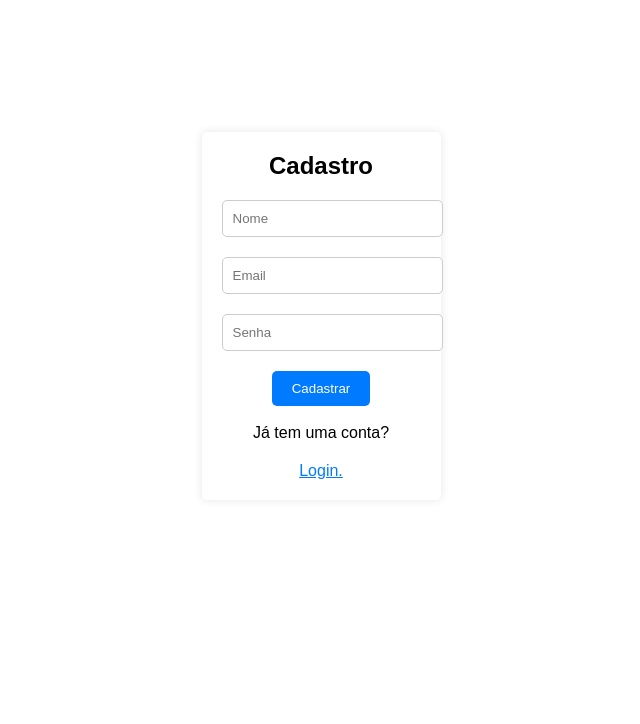
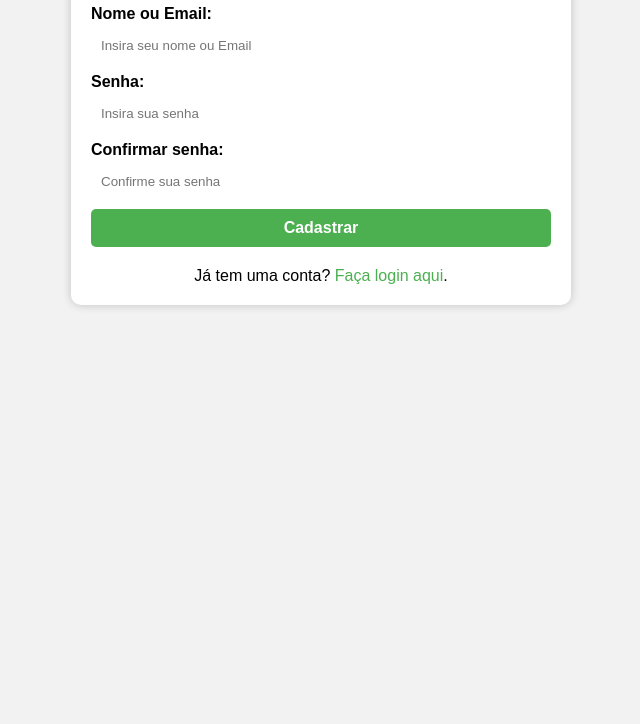
Before and after one commit to jessicaMarqui1/app-celular-tempo-de-uso-, a website: page www/cadastro.html in a window 1280 px wide. Shown: the part 92-816 px from the top of the page, without its empty margins (319-959 px from the left). Drawn offline with Linux system fonts and the light colour scheme.

Commit message:
atualização, falta fazer vibrar e fazer a pag sobre, passo e equipe

```diff
--- a/www/cadastro.html
+++ b/www/cadastro.html
@@ -1,27 +1,29 @@
 <!DOCTYPE html>
-<html lang="en">
+<html lang="pt-br">
 
 <head>
   <meta charset="UTF-8">
-  <title>CT Dev</title>
-  <link rel="stylesheet" href="stylecadastro.css">
+  <title>Cadastro</title>
+  <link rel="stylesheet" href="css/stylecadastro.css">
 </head>
 
 <body>
+  <div class="container">
+    <h1>Cadastro</h1>
+    <form action="#" method="POST">
+      <label for="nome-email"><b>Nome ou Email:</b></label>
+      <input type="text" id="nome-email" name="nome-email" placeholder="Insira seu nome ou Email" required>
 
-<div class="login-container">
-    <form class="login-form">
-      <h2>Cadastro</h2>
-      <input type="text" placeholder="Nome" required>
-      <input type="email" placeholder="Email" required>
-      <input type="password" placeholder="Senha" required>
-      <a href= "./app.html"> <button type="submit">Cadastrar</button></a>
-      <br>
-      Já tem uma conta?<a href="./index.html">Login.</a>
+      <label for="senha"><b>Senha:</b></label>
+      <input type="password" id="senha" name="senha" placeholder="Insira sua senha" required>
+
+      <label for="confirmar-senha"><b>Confirmar senha:</b></label>
+      <input type="password" id="confirmar-senha" name="confirmar-senha" placeholder="Confirme sua senha" required>
+
+      <button type="submit">Cadastrar</button>
     </form>
-</div>
-        </form>
-
+    <p>Já tem uma conta? <a href="./index.html">Faça login aqui</a>.</p>
+  </div>
 </body>
 
 </html>
--- a/www/css/style.css
+++ b/www/css/style.css
@@ -1,3 +1,9 @@
+/* Estilos gerais */
+* {
+  margin: 0;
+  padding: 0;
+  box-sizing: border-box;
+}
 
 body {
   font-family: Arial, sans-serif;
@@ -50,3 +56,59 @@
   font-weight: bold;
   color: #007bff;
 }
+
+/* Estilos do header */
+header {
+  background-color: #007bff;
+  color: #fff;
+  padding: 10px;
+  display: flex;
+  justify-content: space-between;
+  align-items: center;
+  position: fixed;
+  top: 0;
+  left: 0;
+  width: 100%;
+  z-index: 1;
+}
+
+nav {
+  display: flex;
+  align-items: center;
+}
+
+h2 {
+  font-size: 24px;
+  font-weight: bold;
+  margin-right: 20px;
+}
+
+button {
+  background-color: transparent;
+  border: none;
+  color: #fff;
+  cursor: pointer;
+  font-size: 16px;
+  display: none;
+}
+ul {
+  list-style-type: none; /* Removes the default bullet points */
+  margin: 0;
+  padding: 0;
+  background-color: #333; /* Sets the background color of the menu */
+}
+
+li {
+  display: inline-block; /* Displays the list items in a horizontal line */
+}
+
+a {
+  display: block;
+  padding: 10px;
+  color: #fff; /* Sets the color of the text in the menu */
+  text-decoration: none; /* Removes the underline from the links */
+}
+
+a:hover {
+  background-color: #555; /* Sets the background color of the link when hovered over */
+}
--- /dev/null
+++ b/www/css/stylecadastro.css
@@ -0,0 +1,65 @@
+* {
+  box-sizing: border-box;
+  margin: 0;
+  padding: 0;
+}
+
+body {
+  font-family: Arial, sans-serif;
+  background-color: #f2f2f2;
+}
+
+.container {
+  max-width: 500px;
+  margin: 20px auto;
+  background-color: #fff;
+  padding: 20px;
+  border-radius: 10px;
+  box-shadow: 0 0 10px rgba(0, 0, 0, 0.2);
+}
+
+h1 {
+  text-align: center;
+  margin-bottom: 20px;
+}
+
+form label {
+  display: block;
+  margin-bottom: 5px;
+}
+
+form input,
+form button {
+  display: block;
+  width: 100%;
+  padding: 10px;
+  margin-bottom: 10px;
+  border-radius: 5px;
+  border: none;
+}
+
+form button {
+  background-color: #4CAF50;
+  color: #fff;
+  font-size: 16px;
+  font-weight: bold;
+  cursor: pointer;
+}
+
+form button:hover {
+  background-color: #3e8e41;
+}
+
+p {
+  text-align: center;
+  margin-top: 20px;
+}
+
+a {
+  color: #4CAF50;
+  text-decoration: none;
+}
+
+a:hover {
+  text-decoration: underline;
+}
--- a/www/css/stylelogin.css
+++ b/www/css/stylelogin.css
@@ -1,3 +1,14 @@
+/* Estilos globais */
+* {
+  margin: 0;
+  padding: 0;
+  box-sizing: border-box;
+}
+
+body {
+  font-family: Arial, sans-serif;
+}
+
 img {
   position: fixed;
   top: 0;
@@ -7,8 +18,9 @@ img {
   z-index: -2;
 }
 
+/* Estilos do formulário de login */
 form {
-  background-color: rgb(241, 255, 253);
+  background-color: rgb(255, 255, 255);
   width: center;
   margin: 200px auto 0;
   padding: 20px;
@@ -20,30 +32,84 @@ form {
   align-items: center;
 }
 
+h2 {
+  text-align: center;
+  margin: 20px 0;
+}
 
-input[type=text], input[type=password] {
-  width: 250px;
-  padding: 12px 20px;
-  margin: 8px ;
-  display: inline-block;
+.wrapper {
+  display: flex;
+  justify-content: center;
+  align-items: center;
+  height: 100vh;
+}
+
+.container {
+  background-color: #fff;
+  padding: 20px;
+  border-radius: 5px;
+  box-shadow: 0 0 10px rgba(0, 0, 0, 0.3);
+}
+
+label {
+  display: block;
+  font-weight: bold;
+  margin-bottom: 10px;
+}
+
+input[type="text"],
+input[type="email"],
+input[type="password"] {
+  width: 100%;
+  padding: 10px;
   border: 1px solid #ccc;
-  box-sizing: border-box;
+  border-radius: 5px;
+  margin-bottom: 20px;
+  font-size: 16px;
 }
 
 button {
-  background-color: #4CAF50;
-  color: rgb(255, 255, 255);
-  padding: 12px 20px;
-  margin: 8px 0;
+  background-color: #007bff;
+  color: #fff;
   border: none;
+  border-radius: 5px;
+  padding: 10px 20px;
+  font-size: 16px;
   cursor: pointer;
-  width: 100%;
+}
+
+button a {
+  color: #fff;
+  text-decoration: none;
 }
 
 button:hover {
-  opacity: 0.8;
+  background-color: #0069d9;
 }
 
-.container {
-  padding: 16px;
+a {
+  color: #007bff;
+  text-decoration: none;
 }
+
+a:hover {
+  text-decoration: underline;
+}
+
+/* Estilos para dispositivos móveis */
+@media screen and (max-width: 768px) {
+  .container {
+    padding: 10px;
+  }
+
+  input[type="text"],
+  input[type="email"],
+  input[type="password"] {
+    font-size: 14px;
+  }
+
+  button {
+    font-size: 14px;
+    padding: 8px 16px;
+  }
+}
--- a/www/stylecadastro.css
+++ /dev/null
@@ -1,56 +0,0 @@
-/* Define a fonte e o tamanho do corpo da página */
-body {
-  font-family: Arial, sans-serif;
-  font-size: 16px;
-}
-
-/* Centraliza o container do formulário na tela */
-.login-container {
-  display: flex;
-  justify-content: center;
-  align-items: center;
-  height: 100vh; /* Define a altura do container para ocupar toda a altura da tela */
-}
-
-/* Estilo para o formulário de login */
-.login-form {
-  background-color: #fff;
-  padding: 20px;
-  border-radius: 5px;
-  box-shadow: 0 0 10px rgba(0, 0, 0, 0.1);
-  text-align: center;
-}
-
-/* Estilos para o cabeçalho */
-.login-form h2 {
-  margin-top: 0;
-  margin-bottom: 20px;
-}
-
-/* Estilos para os campos de entrada */
-.login-form input {
-  display: block;
-  width: 100%;
-  padding: 10px;
-  margin-bottom: 20px;
-  border-radius: 5px;
-  border: 1px solid #ccc;
-}
-
-/* Estilos para o botão de enviar */
-.login-form button {
-  display: inline-block;
-  background-color: #007bff;
-  color: #fff;
-  padding: 10px 20px;
-  border: none;
-  border-radius: 5px;
-  cursor: pointer;
-}
-
-/* Estilos para o link de login */
-.login-form a {
-  display: block;
-  margin-top: 20px;
-  color: #007bff;
-}
```
Also changed, not shown: www/app.html (+7 -8 lines), www/equipe.html (added, +18 -0 lines), www/index.html (+12 -18 lines), www/passo.html (added, +18 -0 lines), www/sobre.html (added, +18 -0 lines). Lines whose indentation alone changed are shown as unchanged.
